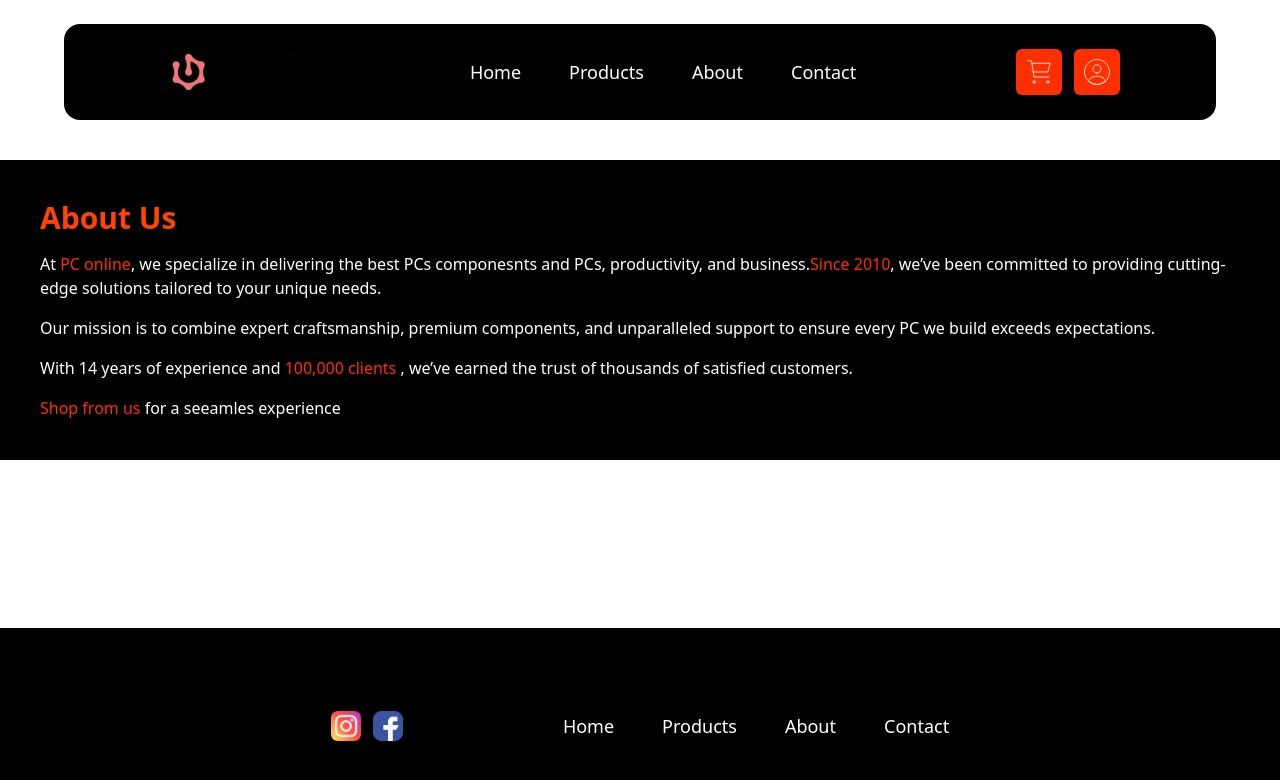
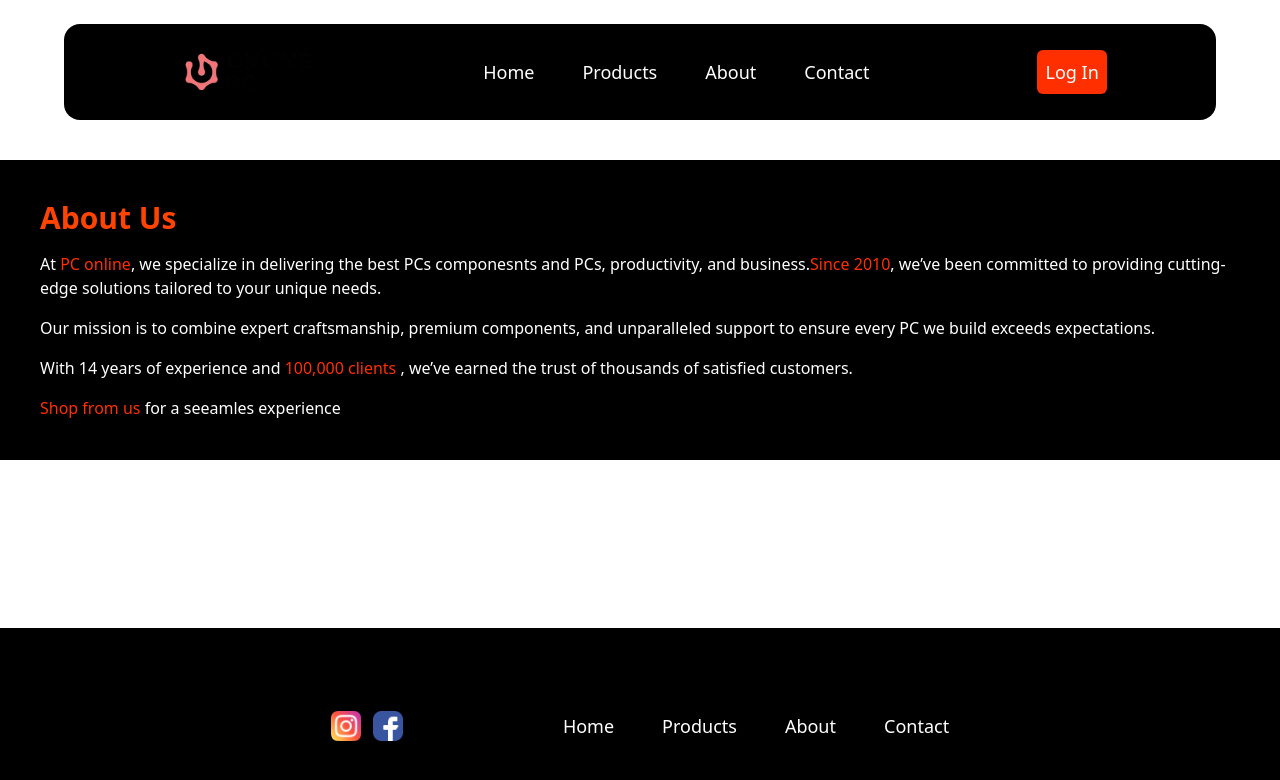
Before and after one commit to RaulSchiop/e-comsite, a Next.js app: page /aboutUs in a window 1280 px wide. Shown: the top 780 px of the page. Built offline with nearby package versions, Linux system fonts and the light colour scheme.

Commit message:
fix a problem in the header
When you log in nothing change to the header and same with log off

```diff
--- a/src/app/components/cart/cart.js
+++ b/src/app/components/cart/cart.js
@@ -3,14 +3,28 @@
 import Button from "../Aminations/Btn";
 import Image from "next/image"
 import CartLogo from "../../../../public/cart.svg";
-import { useState } from "react";
+import { useEffect, useState } from "react";
 import Modal from "../modal/Modal";
 import { useCartContext } from "@/app/context/context";
 
 
 export default function Cart(){
+    const [modalIsOpen,setModalIsOpen]=useState(false);
+    const [localStorageState,setLocalStorageState]=useState(false);
 
-    const [modalIsOpen,setModalIsOpen]=useState(false);
+    useEffect(()=>{
+
+        const user = JSON.parse(localStorage.getItem("UserLogIn"));
+
+        if (user) {
+          setLocalStorageState(true);
+        } else {
+          setLocalStorageState(false);
+        }
+
+
+    },[])
+
 
 
    const {cart, addToCart , deleteFromCart}= useCartContext()
@@ -70,10 +84,14 @@ export default function Cart(){
 
     return(
     <div>
+        {localStorageState === true ? (
 
-        <Button onClick={handleModalOpen} className="flex gap-2 bg-accent p-2 rounded-md items-center justify-center text-Text ">
-              <Image height={30} width={30} src={CartLogo} alt="cart" />
-        </Button>
+  <Button onClick={handleModalOpen} className="flex gap-2 bg-accent p-2 rounded-md items-center justify-center text-Text ">
+  <Image height={30} width={30} src={CartLogo} alt="cart" />
+</Button>
+
+        ):<></>}
+
 
 
         <Modal show={modalIsOpen} onClose={handleModalClose}>
@@ -103,7 +121,9 @@ export default function Cart(){
 
         </ul>
         <div className="flex items-center justify-between">
-            <Button onClick={handleAddToOrder} className="bg-accent text-white mt-10 py-2 px-2 rounded-md text-center hover:bg-white hover:text-accent border-2 border-accent">Submit order</Button>
+            <Button onClick={handleAddToOrder}
+             className="flex gap-2 bg-accent p-2 rounded-md items-center justify-center text-Text">
+                Submit order</Button>
             {cart.length===0?<></>:(
             <h1> {cart.reduce((sum, item) => sum + (item.price * item.quantity), 0)}$</h1>
             )
--- a/src/app/components/firstPage/Card/cardsPage.js
+++ b/src/app/components/firstPage/Card/cardsPage.js
@@ -31,10 +31,6 @@ export default function Card(){
 
     useEffect(() => {
 
-    let varStoage=localStorage.getItem('UserLogin')
-        if(varStoage){
-            localStorage.removeItem('UserLogin');
-        }
       async function fetchProducts() {
         try {
           const response = await fetch("/api/products");
--- a/src/app/components/header/Hader.js
+++ b/src/app/components/header/Hader.js
@@ -22,7 +22,7 @@ export default function Header(){
                     <li className="hover:text-accent"><Link href={"/aboutUs"}>About</Link></li>
                     <li className="hover:text-accent"><Link href={"/contact"}>Contact</Link></li>
                 </ul>
-                <div className="flex items-center justify-center gap-3 ">
+                <div className="flex items-center justify-center gap-2">
                 <Cart></Cart>
 
                 <LogInButton></LogInButton>
--- a/src/app/components/header/logInButton.js
+++ b/src/app/components/header/logInButton.js
@@ -8,24 +8,33 @@ import ProfileIcon from "../../../../public/ProfileIcon.svg";
 export default function LogInButton() {
   const [localStorageState, setLocalStorageState] = useState(false);
 
+
+
+  function handleLogOut(){
+    localStorage.removeItem("UserLogIn");
+    setIsUserLoggedIn(false);
+    window.location.reload()
+  }
+
   useEffect(() => {
 
-localStorage.setItem('UserLogin', JSON.stringify({ userId: "12345" }));
+    const user = JSON.parse(localStorage.getItem("UserLogIn"));
 
+    if (user) {
+      setLocalStorageState(true);
+    } else {
+      setLocalStorageState(false);
+    }
 
-const user = JSON.parse(localStorage.getItem("UserLogin"));
-if (user) {
-  setLocalStorageState(true);
-} else {
-  setLocalStorageState(false);
-}
 
   }, []);
 
+
   return (
+    <div className="flex items-center justify-center gap-2">
     <Button>
       <Link
-        className="flex gap-2 bg-accent p-2 rounded-md items-center justify-center text-Text text-nowrap"
+        className="flex gap-2 bg-accent p-2 rounded-md items-center justify-center text-Text"
         href={localStorageState === true ? "/profile" : "/logIn"}
       >
         {
@@ -41,5 +50,11 @@ if (user) {
 
       </Link>
     </Button>
+    { localStorageState === true ?
+    <Button onClick={handleLogOut}
+    className="flex gap-2 border-accent border-2 p-2 rounded-md items-center justify-center text-Text"
+    >Log out</Button>:<></>
+    }
+    </div>
   );
 }
```
